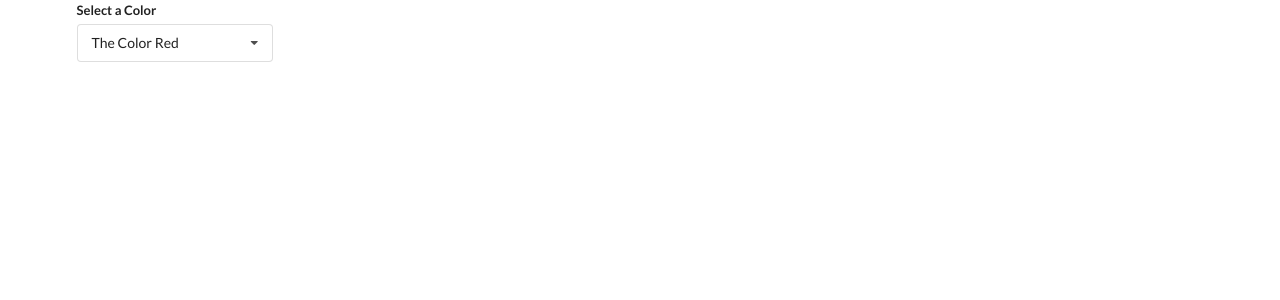
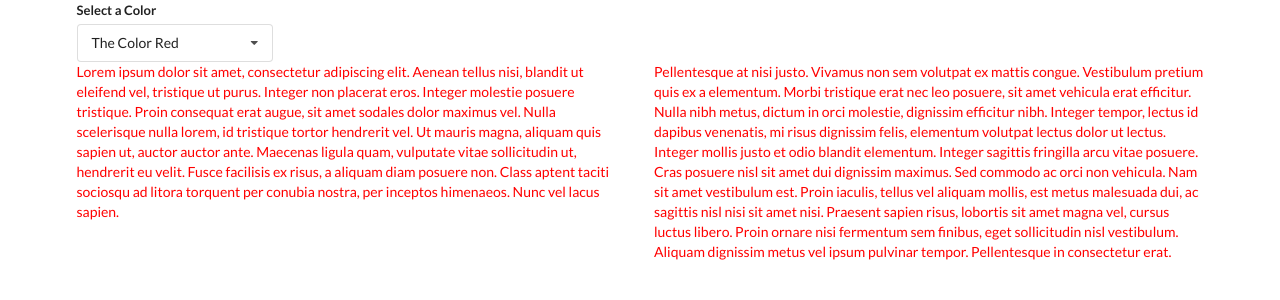
Before and after one commit to imvanzen/udemy-widgets, a React (Create React App) app: page / in a window 1280 px wide. Shown: the top 300 px of the page. Built offline with nearby package versions, Linux system fonts and the light colour scheme.

Commit message:
Add piece of text which color changes to one selected from dropdown

```diff
--- a/src/components/Dropdown.js
+++ b/src/components/Dropdown.js
@@ -50,6 +50,14 @@ const Dropdown = ({
                     </div>
                 </div>
             </div>
+            <div className='ui two column stackable grid'>
+                <div className='column'>
+                    <p style={{ color: selected.value }}>Lorem ipsum dolor sit amet, consectetur adipiscing elit. Aenean tellus nisi, blandit ut eleifend vel, tristique ut purus. Integer non placerat eros. Integer molestie posuere tristique. Proin consequat erat augue, sit amet sodales dolor maximus vel. Nulla scelerisque nulla lorem, id tristique tortor hendrerit vel. Ut mauris magna, aliquam quis sapien ut, auctor auctor ante. Maecenas ligula quam, vulputate vitae sollicitudin ut, hendrerit eu velit. Fusce facilisis ex risus, a aliquam diam posuere non. Class aptent taciti sociosqu ad litora torquent per conubia nostra, per inceptos himenaeos. Nunc vel lacus sapien.</p>
+                </div>
+                <div className='column'>
+                    <p style={{ color: selected.value }}>Pellentesque at nisi justo. Vivamus non sem volutpat ex mattis congue. Vestibulum pretium quis ex a elementum. Morbi tristique erat nec leo posuere, sit amet vehicula erat efficitur. Nulla nibh metus, dictum in orci molestie, dignissim efficitur nibh. Integer tempor, lectus id dapibus venenatis, mi risus dignissim felis, elementum volutpat lectus dolor ut lectus. Integer mollis justo et odio blandit elementum. Integer sagittis fringilla arcu vitae posuere. Cras posuere nisl sit amet dui dignissim maximus. Sed commodo ac orci non vehicula. Nam sit amet vestibulum est. Proin iaculis, tellus vel aliquam mollis, est metus malesuada dui, ac sagittis nisl nisi sit amet nisi. Praesent sapien risus, lobortis sit amet magna vel, cursus luctus libero. Proin ornare nisi fermentum sem finibus, eget sollicitudin nisl vestibulum. Aliquam dignissim metus vel ipsum pulvinar tempor. Pellentesque in consectetur erat.</p>
+                </div>
+            </div>
         </>
     )
 }
```
